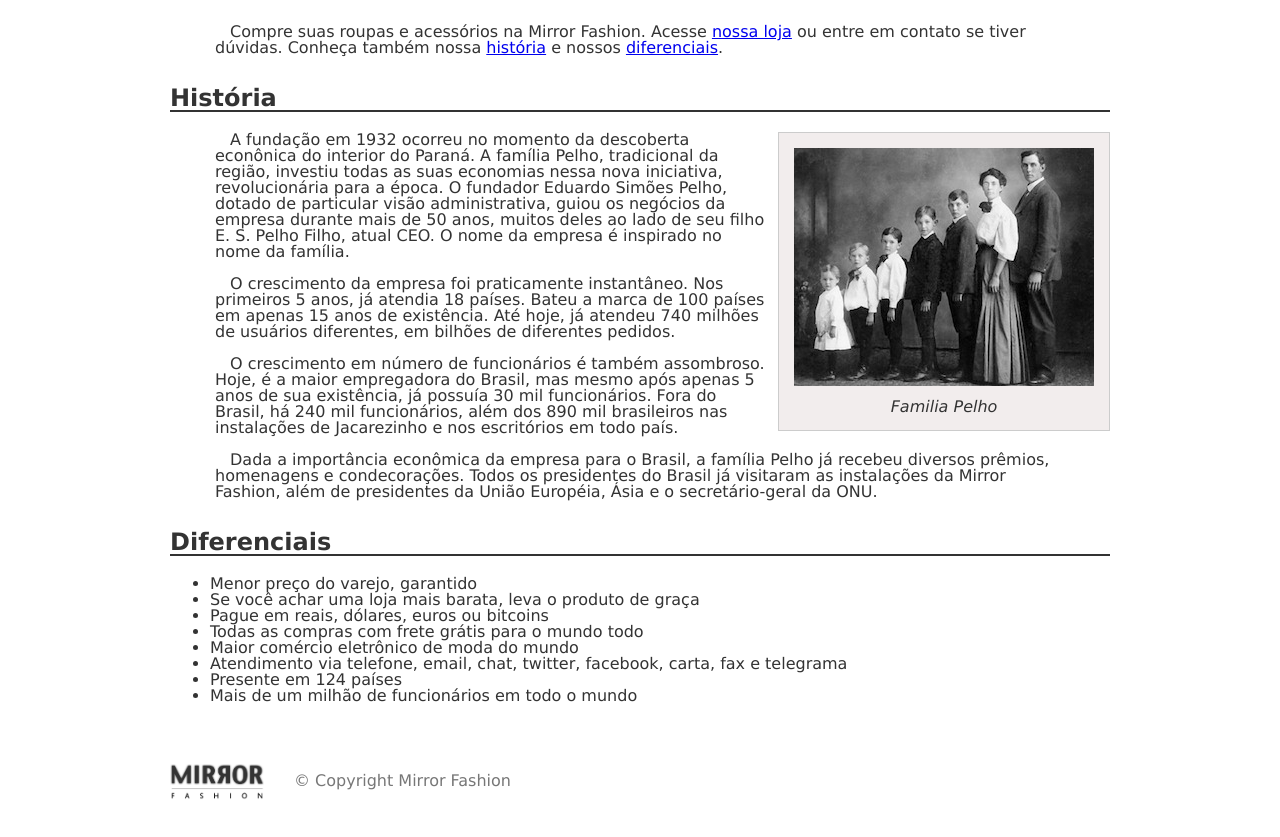
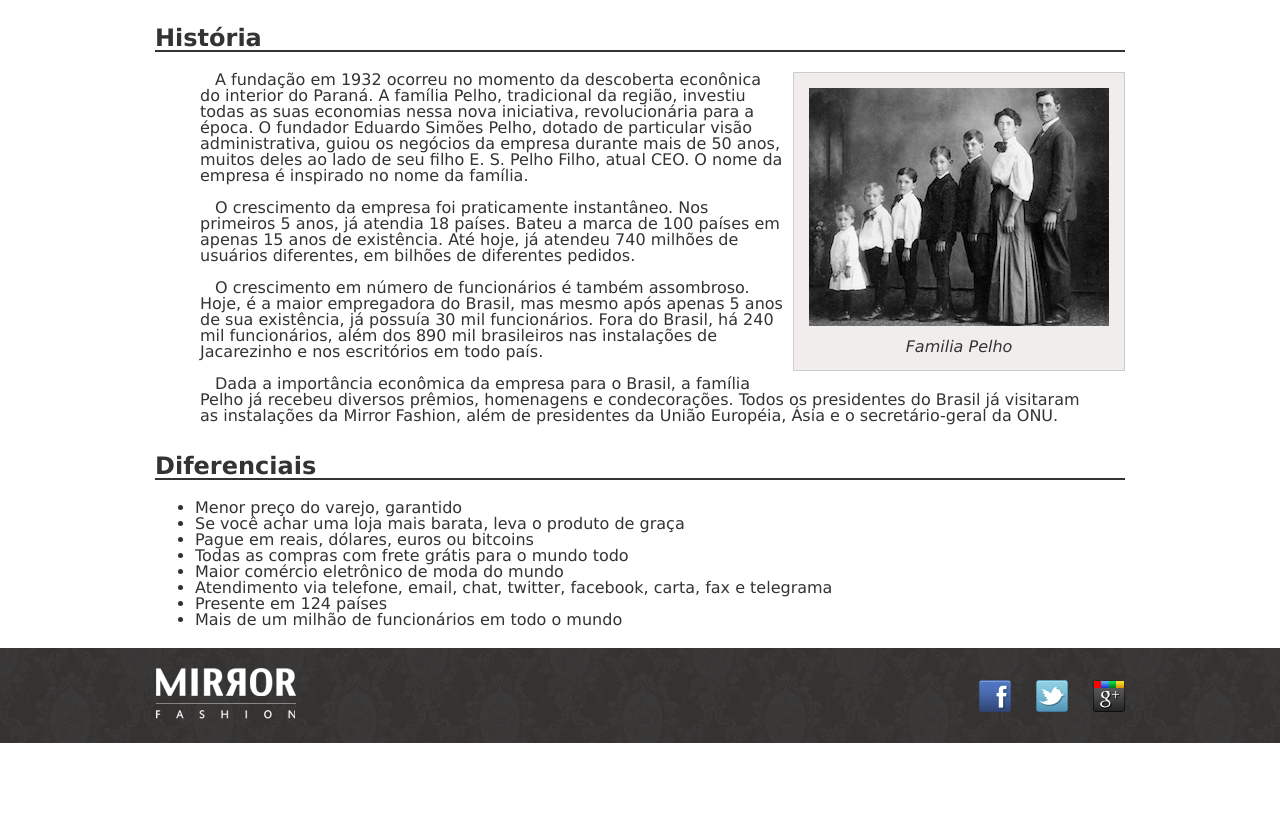
Before and after one commit to DiSousaDev/curso-html-css-js, a plain HTML site: page sobre.html in a window 1280 px wide. Shown: the part 785-1622 px from the top of the page. After the commit the page ends 1528 px from the top, so only its background shows below. Drawn offline with Linux system fonts and the light colour scheme.

Commit message:
ajustes semanticos e rodape pagina sobre

```diff
--- a/css/sobre.css
+++ b/css/sobre.css
@@ -1,9 +1,42 @@
 body{
     color: #333333;
     font-family: 'Lucida Sans Unicode', 'Lucida Grande', sans-serif;
-    margin-left: auto;
-    margin-right: auto;
-    width: 940px;
+}
+
+strong {
+    font-weight: bold;
+}
+
+h2 {
+    border-bottom: 2px solid #333333;
+    display: block;
+    font-size: 1.5em;
+    margin-top: 30px;
+    margin-bottom: 0.83em;
+    margin-left: 0;
+    margin-right: 0;
+    font-weight: bold;
+}
+
+.destaque {
+    color: black;
+    padding: 10px;
+    font-size: 2em;
+    margin-top: 0.67em;
+    margin-bottom: 0.67em;
+    margin-left: 0;
+    margin-right: 0;
+    font-weight: bold;
+}
+
+.paragrafo {
+    display: block;
+    margin-top: 1em;
+    margin-bottom: 1em;
+    margin-left: 0;
+    margin-right: 0;
+    padding: 0 45px;
+    text-indent: 15px;
 }
 
 .container{
@@ -47,46 +80,11 @@ body{
     color: #003366;
 }
 
-#titleSobre {
+.titleSobre {
+    margin-top: 10px;
     background-image: url(../img/sobre-background.jpg);
     color: black;
     padding: 10px;
-}
-
-h1  {
-    color: black;
-    padding: 10px;
-    font-size: 2em;
-    margin-top: 0.67em;
-    margin-bottom: 0.67em;
-    margin-left: 0;
-    margin-right: 0;
-    font-weight: bold;
-}
-
-strong {
-    font-weight: bold;
-}
-
-h2 {
-    border-bottom: 2px solid #333333;
-    display: block;
-    font-size: 1.5em;
-    margin-top: 30px;
-    margin-bottom: 0.83em;
-    margin-left: 0;
-    margin-right: 0;
-    font-weight: bold;
-}
-
-.paragrafo {
-    display: block;
-    margin-top: 1em;
-    margin-bottom: 1em;
-    margin-left: 0;
-    margin-right: 0;
-    padding: 0 45px;
-    text-indent: 15px;
 }
 
 figure {
@@ -116,7 +114,7 @@ figcaption{
 .diflist {
     list-style-type: disc;
     margin-top: 1em;
-    margin-bottom: 1 em;
+    margin-bottom: 20px;
     margin-left: 0;
     margin-right: 0;
     padding-left: 40px;
@@ -126,14 +124,44 @@ li {
     display: list-item;
 }
 
-.rodape {
-    color: #777;
-    margin: 30px 0;
-    padding: 30px 0;
+footer {
+    background-image: url(../img/fundo-rodape.png);
+    clear: both;
+    padding: 20px 0;
 }
 
-.rodape img {
-    margin-right: 30px;
-    vertical-align: middle;
-    width: 94px;
+.social a {
+/* tamanho da imagem */
+height: 32px;
+width: 32px;
+/* image replacement */
+display: block;
+text-indent: -9999px;
 }
+
+.social a[href*="facebook.com"] {
+background-image: url(../img/facebook.png);
+}
+
+.social a[href*="twitter.com"] {
+background-image: url(../img/twitter.png);
+}
+
+.social a[href*="plus.google.com"] {
+background-image: url(../img/googleplus.png);
+}
+
+footer .container {
+position: relative;
+}
+
+.social {
+position: absolute;
+top: 12px;
+right: 0;
+}
+
+.social li {
+float: left;
+margin-left: 25px;
+}
--- a/sobre.html
+++ b/sobre.html
@@ -26,13 +26,17 @@
         </nav>
     </header>
 
-    <h1 id="titleSobre"><strong>A Mirror fashion</strong></h1>
+    <h1 class="container destaque titleSobre"><strong>A Mirror fashion</strong></h1>
 
-    <p class="paragrafo">A <strong>Mirror Fashion</strong> é a maior empresa comércio eletrônico no segmento de moda em todo o mundo.
+    <article class="container">
+        <section>
+            <p class="paragrafo">A <strong>Mirror Fashion</strong> é a maior empresa comércio eletrônico no segmento de
+                moda em todo o mundo.
                 Fundada em 1932, possui filiais em 124 países, sendo líder de mercado com mais de 90% de
                 participação em 118 deles.</p>
 
-    <p class="paragrafo">Nosso centro de distribuição fica em <a href="https://maps.google.com.br/?q=Jacarezinho">Jacarezinho, no
+            <p class="paragrafo">Nosso centro de distribuição fica em <a
+                    href="https://maps.google.com.br/?q=Jacarezinho">Jacarezinho, no
                     Paraná</a>. De lá, saem 48 aviões que
                 distribuem nossos produtos às casas do mundo todo. Nosso centro de distribuição:</p>
 
@@ -41,14 +45,17 @@
                 <figcaption>Centro de distribuição da Mirror Fashion</figcaption>
             </figure>
 
-    <p class="paragrafo">Compre suas roupas e acessórios na Mirror Fashion. Acesse <a href="index.html">nossa loja</a> ou entre em contato
+            <p class="paragrafo">Compre suas roupas e acessórios na Mirror Fashion. Acesse <a href="index.html">nossa
+                    loja</a> ou entre em contato
                 se tiver dúvidas. Conheça também nossa <a href="#historia">história</a> e nossos <a
                     href="#diferenciais">diferenciais</a>.</p>
+        </section>
 
 
 
         <h2 id="historia">História</h2>
 
+        <section>
             <figure class="familia-pelho">
                 <img src="img/familia-pelho.jpg" alt="foto da familia pelho">
                 <figcaption>Familia Pelho</figcaption>
@@ -60,21 +67,25 @@
                 administrativa, guiou os negócios da empresa durante mais de 50 anos, muitos deles ao lado
                 de seu filho E. S. Pelho Filho, atual CEO. O nome da empresa é inspirado no nome da família.</p>
 
-    <p class="paragrafo">O crescimento da empresa foi praticamente instantâneo. Nos primeiros 5 anos, já atendia 18 países.
+            <p class="paragrafo">O crescimento da empresa foi praticamente instantâneo. Nos primeiros 5 anos, já atendia
+                18 países.
                 Bateu a marca de 100 países em apenas 15 anos de existência. Até hoje, já atendeu 740 milhões
                 de usuários diferentes, em bilhões de diferentes pedidos.</p>
 
-    <p class="paragrafo">O crescimento em número de funcionários é também assombroso. Hoje, é a maior empregadora do
+            <p class="paragrafo">O crescimento em número de funcionários é também assombroso. Hoje, é a maior
+                empregadora do
                 Brasil, mas mesmo após apenas 5 anos de sua existência, já possuía 30 mil funcionários. Fora do
                 Brasil, há 240 mil funcionários, além dos 890 mil brasileiros nas instalações de Jacarezinho e
                 nos escritórios em todo país.</p>
 
-    <p class="paragrafo">Dada a importância econômica da empresa para o Brasil, a família Pelho já recebeu diversos prêmios,
+            <p class="paragrafo">Dada a importância econômica da empresa para o Brasil, a família Pelho já recebeu
+                diversos prêmios,
                 homenagens e condecorações. Todos os presidentes do Brasil já visitaram as instalações da Mirror
                 Fashion, além de presidentes da União Européia, Ásia e o secretário-geral da ONU.</p>
-
-    <h2 id="diferenciais">Diferenciais</h2>
-
+        </section>
+    </article>
+    <section class="container">
+        <h2>Diferenciais</h2>
         <ul class="diflist">
             <li>Menor preço do varejo, garantido</li>
             <li>Se você achar uma loja mais barata, leva o produto de graça</li>
@@ -85,9 +96,19 @@
             <li>Presente em 124 países</li>
             <li>Mais de um milhão de funcionários em todo o mundo</li>
         </ul>
-    <div class="rodape">
-        <img src="img/logo.png" alt="Logo da Mirror Fashion">© Copyright Mirror Fashion
+    </section>
+</body>
+<!-- Inicio do Rodapé-->
+<footer>
+    <div class="container">
+        <img src="img/logo-rodape.png" alt="Logo da Mirror Fashion">
+        <ul class="social">
+            <li><a href="http://facebook.com/mirrorfashion">Facebook</a></li>
+            <li><a href="http://twitter.com/mirrorfashion">Twitter</a></li>
+            <li><a href="http://plus.google.com/mirrorfashion">Google+</a></li>
+        </ul>
     </div>
-</body>
+</footer>
+<!--Fim do roadpé-->
 
 </html>
```
Also changed, not shown: index.html (+1 -2 lines). Lines whose indentation alone changed are shown as unchanged.
